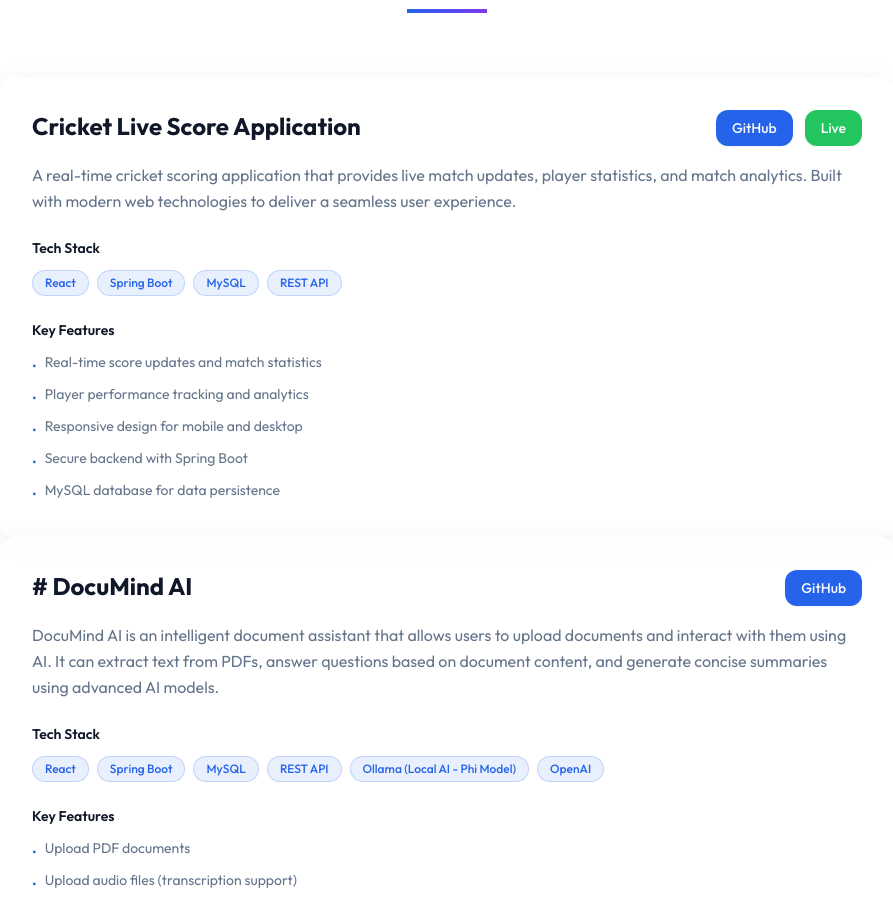
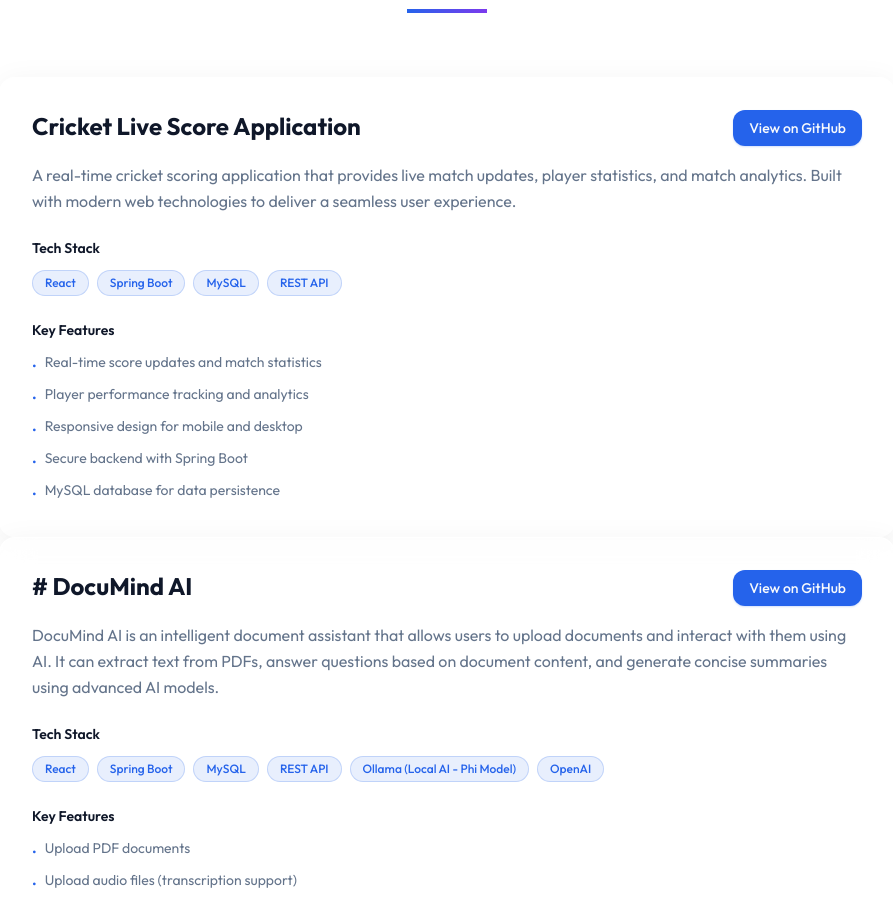
Before and after one commit to milapgrover/PortFolio, a React (Vite) app: page / in a window 1280 px wide. Shown: the part 3081-3986 px from the top of the page, without its empty margins (193-1086 px from the left). Built offline with nearby package versions, Linux system fonts and the light colour scheme.

Commit message:
Updated portfolio

```diff
--- a/src/components/ProjectCard.jsx
+++ b/src/components/ProjectCard.jsx
@@ -1,7 +1,7 @@
 import React from 'react';
 import { motion } from 'framer-motion';
 
-function ProjectCard({ title, description, techStack, features, delay = 0, githubLink = null, liveLink = null }){
+function ProjectCard({ title, description, techStack, features, delay = 0, githubLink = null }) {
   return (
     <motion.div
       initial={{ opacity: 0, y: 30 }}
@@ -13,31 +13,18 @@ function ProjectCard({ title, description, techStack, features, delay = 0, githu
     >
       <div className="flex flex-col sm:flex-row sm:items-start justify-between gap-4 mb-4">
         <h3 className="text-2xl font-bold text-foreground">{title}</h3>
-
-  <div className="flex gap-3">
         {githubLink && (
   <a
     href={githubLink}
     target="_blank"
     rel="noopener noreferrer"
-        className="inline-flex items-center gap-2 px-4 py-2 bg-primary text-primary-foreground rounded-lg text-sm font-medium transition-all duration-200 hover:bg-primary/90 active:scale-95 shadow-sm"
+    className="inline-flex items-center gap-2 px-4 py-2 bg-primary text-primary-foreground rounded-lg text-sm font-medium transition-all duration-200 hover:bg-primary/90 active:scale-95 shadow-sm shadow-primary/20 shrink-0"
   >
-        GitHub
-      </a>
-    )}
-
-    {liveLink && (
-      <a
-        href={liveLink}
-        target="_blank"
-        rel="noopener noreferrer"
-        className="inline-flex items-center gap-2 px-4 py-2 bg-green-500 text-white rounded-lg text-sm font-medium transition-all duration-200 hover:bg-green-600 active:scale-95 shadow-sm"
-      >
-        Live
+     View on GitHub
   </a>
 )}
       </div>
-</div>
+
       <p className="text-muted-foreground leading-relaxed mb-6 flex-grow">{description}</p>
 
       <div className="mb-6">
--- a/src/pages/HomePage.jsx
+++ b/src/pages/HomePage.jsx
@@ -46,7 +46,7 @@ function HomePage() {
         'MySQL database for data persistence',
       ],
       githubLink: 'https://github.com/milapgrover/Cricket-Application',
-      liveLink: 'https://cricket-application-nine.vercel.app/',
+
     },
     {
       title: '# DocuMind AI ',
```
Lines whose indentation alone changed are shown as unchanged.
